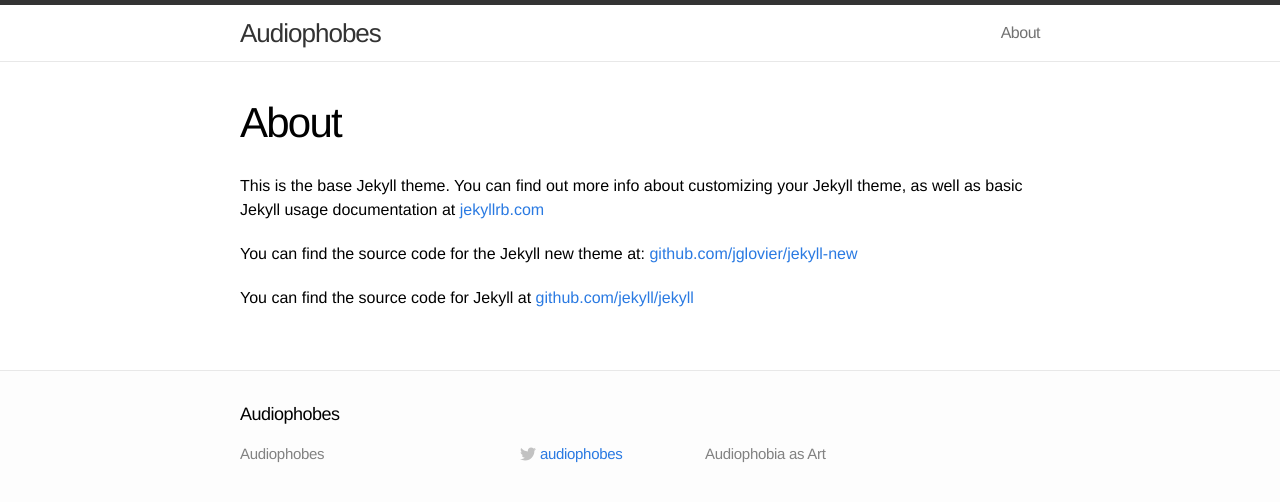
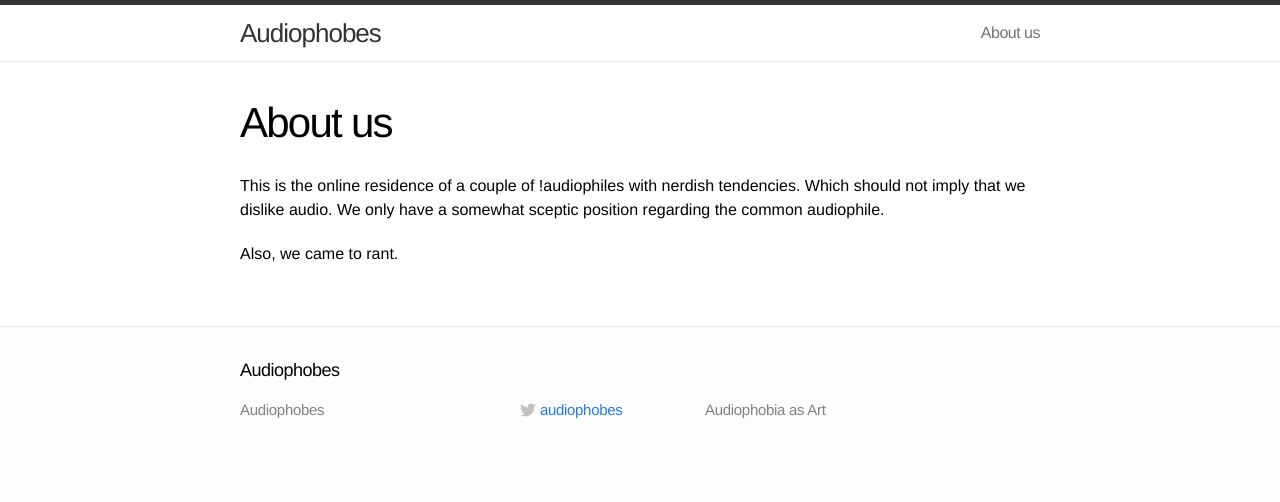
Before and after one commit to freiform/audiophobes, a Jekyll site: the page built from about.md, in a window 1280 px wide. Shown: the top 502 px of the page. Built offline with Jekyll 4.4.1, drawn with Linux system fonts in a browser that asks for light colours.

Commit message:
Whoe are we anyway?

```diff
--- a/about.md
+++ b/about.md
@@ -1,11 +1,9 @@
 ---
 layout: page
-title: About
+title: About us
 permalink: /about/
 ---
 
-This is the base Jekyll theme. You can find out more info about customizing your Jekyll theme, as well as basic Jekyll usage documentation at [jekyllrb.com](http://jekyllrb.com/)
+This is the online residence of a couple of !audiophiles with nerdish tendencies. Which should not imply that we dislike audio. We only have a somewhat sceptic position regarding the common audiophile.
 
-You can find the source code for the Jekyll new theme at: [github.com/jglovier/jekyll-new](https://github.com/jglovier/jekyll-new)
-
-You can find the source code for Jekyll at [github.com/jekyll/jekyll](https://github.com/jekyll/jekyll)
+Also, we came to rant.
```
